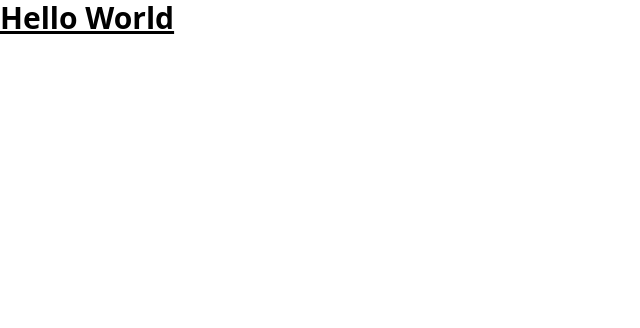
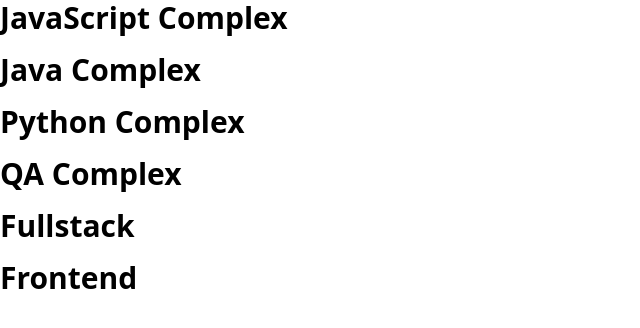
Before and after one commit to nikshopin/React, a React (Vite) app: page / in a window 1280 px wide. Shown: the top 328 px of the page, without its empty margins (0-640 px from the left). Built offline with nearby package versions, Linux system fonts and the light colour scheme.

Commit message:
task 1 completed

```diff
--- a/src/App.tsx
+++ b/src/App.tsx
@@ -1,10 +1,11 @@
 import './App.css'
+import {coursesTitleArray} from "./data/arrays.tsx";
 import MyComponents from './components/MyComponents'
 function App() {
 
   return (
     <>
-        <MyComponents text={ 'Hello World'}/>
+        <MyComponents arrayCourses={ coursesTitleArray}/>
     </>
   )
 }
--- a/src/components/MyComponents.tsx
+++ b/src/components/MyComponents.tsx
@@ -1,11 +1,17 @@
 import {FC} from "react";
 
-type MyComponentsType = {text: string};
+type MyComponentsType = { arrayCourses: string[] };
 
-const MyComponents: FC <MyComponentsType> = ({text})=> {
+const MyComponents: FC <MyComponentsType> = ({arrayCourses}) => {
     return (
-        <div className='text-3xl font-bold underline'>
-            {text}
+        <div className='text-3xl font-bold flex gap-4 flex-col' >
+            {
+                arrayCourses.map((cours: string, index: number) => {
+                    return (
+                        <p key={index}>{cours}</p>
+                    )
+                })
+            }
         </div>
     )
 }
--- /dev/null
+++ b/src/data/arrays.tsx
@@ -0,0 +1,8 @@
+export const coursesTitleArray: string[] = [
+    'JavaScript Complex',
+    'Java Complex',
+    'Python Complex',
+    'QA Complex',
+    'Fullstack',
+    'Frontend'
+];
--- /dev/null
+++ b/src/models/ICourses.tsx
@@ -0,0 +1 @@
+// export interface ICourse {}
```
